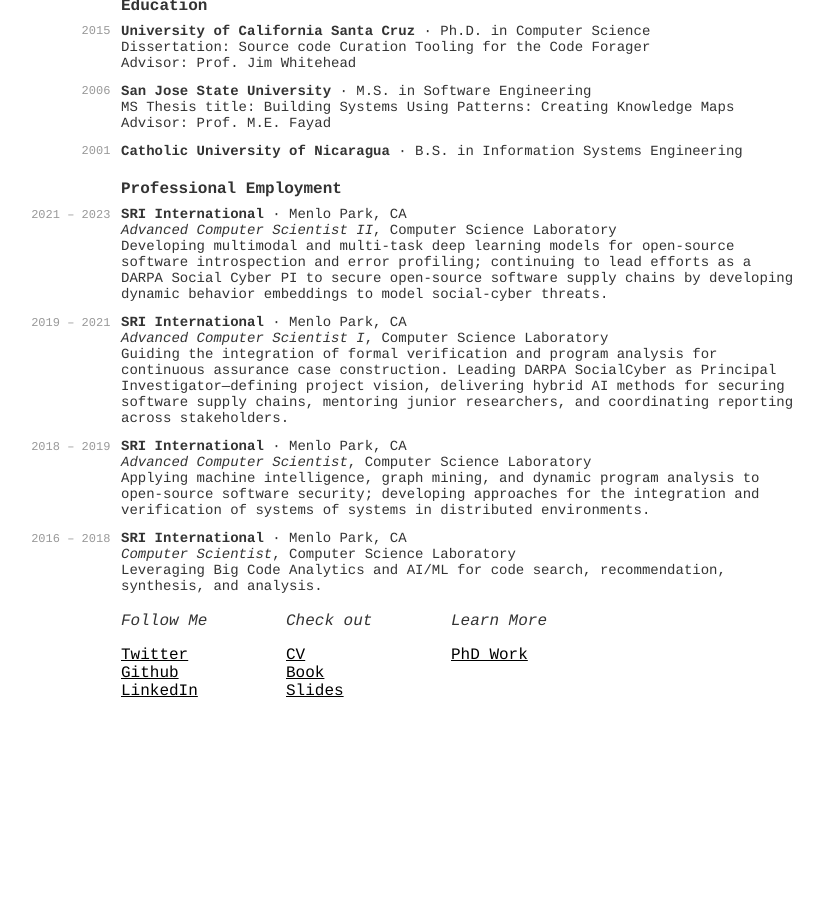
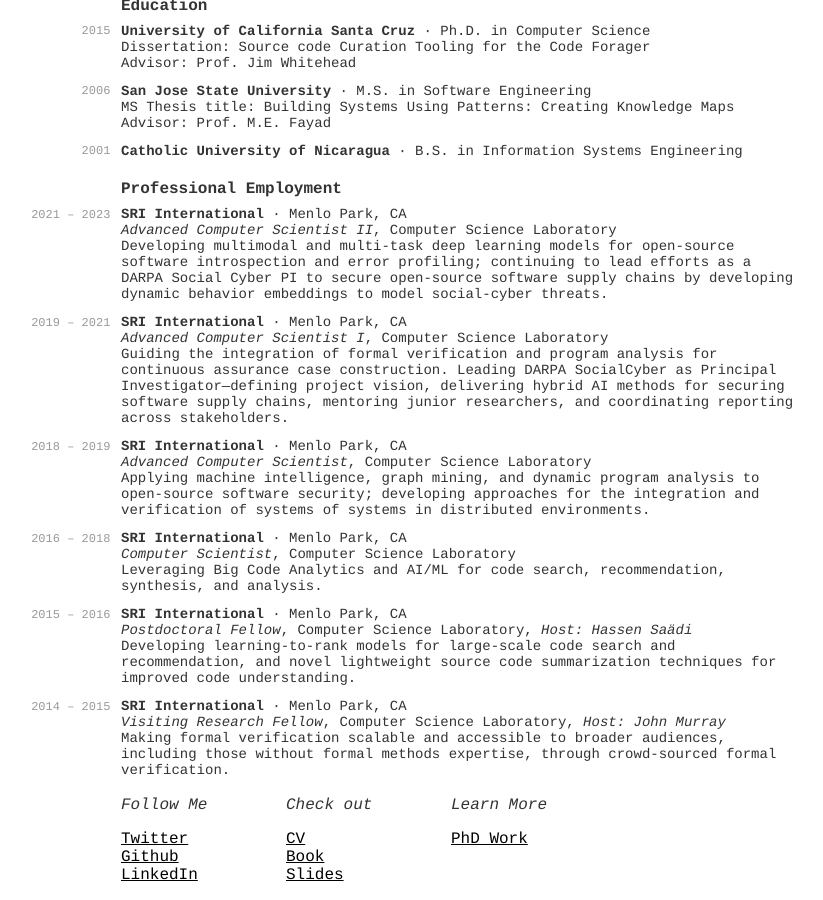
Before and after one commit to hsanchez/hsanchez.github.io, a Jekyll site: the page built from posts/notes/_posts/2017-02-01-cv.md, in a window 1280 px wide and 900 px high, scrolled down 1154 px. Shown: the whole window, without its empty margins (189-1012 px from the left). Built offline with Jekyll 4.4.1, drawn with Linux system fonts in a browser that asks for light colours; before the commit the page ends 1870 px from its top, so only the background shows below that.

Commit message:
more entries added to Employment section

```diff
--- a/posts/notes/_posts/2017-02-01-cv.md
+++ b/posts/notes/_posts/2017-02-01-cv.md
@@ -166,6 +166,22 @@
             <span class="deemph">Leveraging Big Code Analytics and AI/ML for code search, recommendation, synthesis, and analysis.</span>
         </div>
     </div>
+    <div class="entry">
+        <div class="year">2015 &ndash; 2016</div>
+        <div class="item">
+            <span class="bold">SRI International</span> &middot; Menlo Park, CA <br />
+            <span class="emph">Postdoctoral Fellow</span>, Computer Science Laboratory, <span class="emph">Host: Hassen Sa&auml;di</span> <br/>
+            <span class="deemph">Developing learning-to-rank models for large-scale code search and recommendation, and novel lightweight source code summarization techniques for improved code understanding.</span>
+        </div>
+    </div>
+    <div class="entry">
+        <div class="year">2014 &ndash; 2015</div>
+        <div class="item">
+            <span class="bold">SRI International</span> &middot; Menlo Park, CA <br />
+            <span class="emph">Visiting Research Fellow</span>, Computer Science Laboratory, <span class="emph">Host: John Murray</span> <br/>
+            <span class="deemph">Making formal verification scalable and accessible to broader audiences, including those without formal methods expertise, through crowd-sourced formal verification.</span>
+        </div>
+    </div>
 </div> <!-- Employment section -->
 <!-- more -->
 </div>
```
